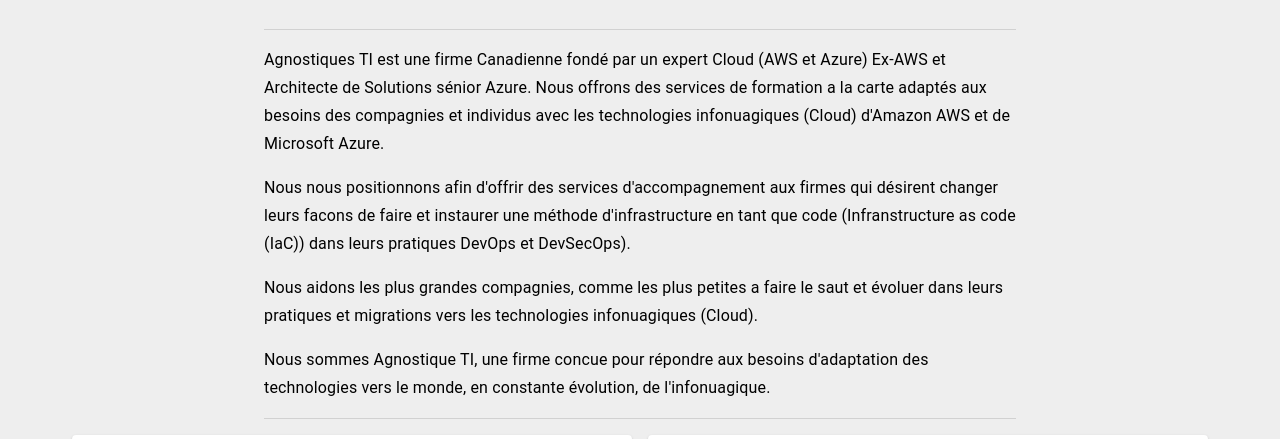
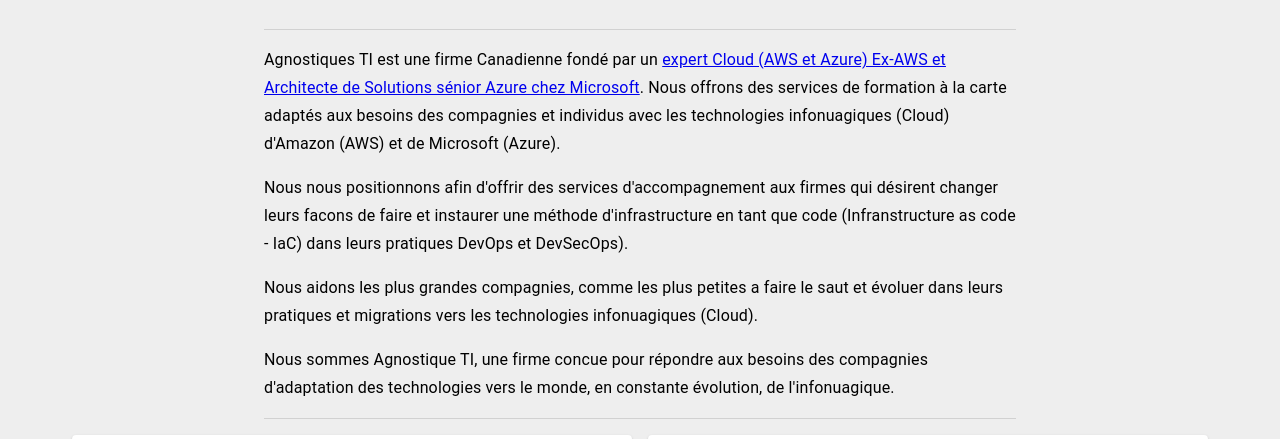
Before and after one commit to axsion/gatsby, a Gatsby site: page / in a window 1280 px wide. Shown: the part 363-802 px from the top of the page. Built offline with nearby package versions, Linux system fonts and the light colour scheme; Gatsby itself is replaced by a stand-in of ours.

Commit message:
Change index content

```diff
--- a/src/pages/index.js
+++ b/src/pages/index.js
@@ -34,20 +34,20 @@
           <Grid item md={8} sx={{ textAlign: "left" }} xs={12}>
             <Divider sx={{ m: "16px 0" }} />
             <Typography paragraph variant="subtitle1">
-              Agnostiques TI est une firme Canadienne fondé par un expert Cloud (AWS et Azure) Ex-AWS et Architecte de Solutions sénior Azure.
-              Nous offrons des services de formation a la carte adaptés aux besoins des compagnies et individus avec les
-              technologies infonuagiques (Cloud) d'Amazon AWS et de Microsoft Azure.
+              Agnostiques TI est une firme Canadienne fondé par un <a href="https://www.linkedin.com/in/fredericbergeron/">expert Cloud (AWS et Azure) Ex-AWS et Architecte de Solutions sénior Azure chez Microsoft</a>.
+              Nous offrons des services de formation à la carte adaptés aux besoins des compagnies et individus avec les
+              technologies infonuagiques (Cloud) d'Amazon (AWS) et de Microsoft (Azure).
             </Typography>
             <Typography paragraph variant="subtitle1">
               Nous nous positionnons afin d'offrir des services d'accompagnement aux firmes qui désirent changer leurs facons de faire
-              et instaurer une méthode d'infrastructure en tant que code (Infranstructure as code (IaC)) dans leurs pratiques DevOps et DevSecOps).
+              et instaurer une méthode d'infrastructure en tant que code (Infranstructure as code - IaC) dans leurs pratiques DevOps et DevSecOps).
             </Typography>
             <Typography paragraph variant="subtitle1">
               Nous aidons les plus grandes compagnies, comme les plus petites a faire le saut et évoluer
               dans leurs pratiques et migrations vers les technologies infonuagiques (Cloud).
             </Typography>
             <Typography paragraph variant="subtitle1">
-              Nous sommes Agnostique TI, une firme concue pour répondre aux besoins d'adaptation des technologies vers
+              Nous sommes Agnostique TI, une firme concue pour répondre aux besoins des compagnies d'adaptation des technologies vers
               le monde, en constante évolution, de l'infonuagique.
             </Typography>
             <Divider sx={{ m: "16px 0" }} />
```
